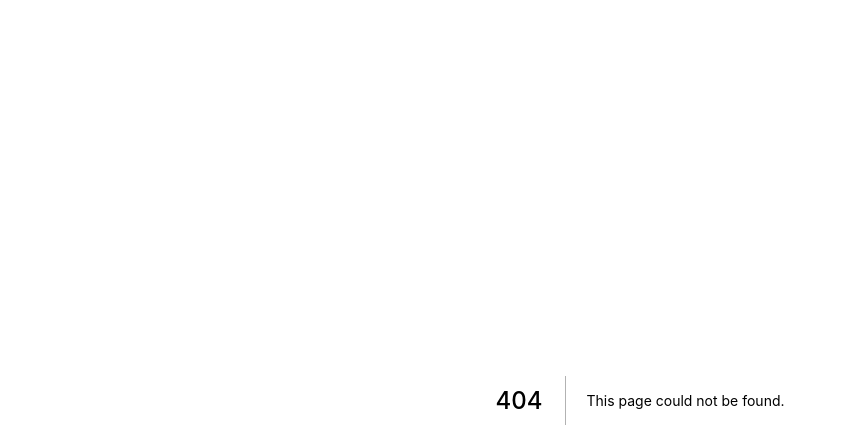
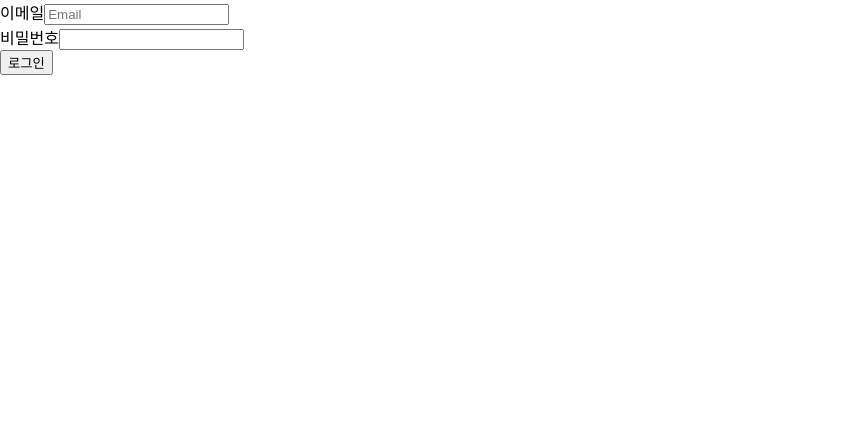
Before and after one commit to jma1020/Blog.jma1020.com-client, a Next.js app: page /members/signin in a window 1280 px wide. Before the commit this address had no page. Shown: the top 448 px of the page, without its empty margins (0-847 px from the left). Built offline with nearby package versions, Linux system fonts and the light colour scheme.

Commit message:
✨ singin 기능 추가

```diff
--- /dev/null
+++ b/src/pages/members/signin.tsx
@@ -0,0 +1,58 @@
+import { NextPage } from "next";
+import React, { useState } from "react";
+import axios from 'axios'
+import { signin } from "../../utils/auth";
+
+const SignInPage: NextPage = () => {
+    const [ email, setEmail ] = useState('')
+    const [ pwd, setPwd] = useState('')
+
+    const handleEmailChange = (e:React.ChangeEvent<HTMLInputElement>)=>{
+        setEmail(e.target.value);
+    }
+
+    const handlePwdChange = (e:React.ChangeEvent<HTMLInputElement>)=>{
+        setPwd(e.target.value)
+    }
+
+    const handleSubmit = (e:React.FormEvent<HTMLFormElement>)=>{
+        e.preventDefault();
+
+        signin(email,pwd).then((res)=>{
+            console.log(res)
+        })
+    }
+
+    return (
+        <div>
+            <form onSubmit={handleSubmit}>
+                <div>
+                    <label htmlFor="uid">
+                        이메일
+                    </label>
+                    <input
+                        type="email"
+                        placeholder="Email"
+                        id="uid"
+                        value={email}
+                        onChange={handleEmailChange}
+                    />
+                </div>
+                <div>
+                    <label htmlFor="pwd">
+                        비밀번호
+                    </label>
+                    <input
+                        type="password"
+                        id="pwd"
+                        value={pwd}
+                        onChange={handlePwdChange}
+                    />
+                </div>
+                <button>로그인</button>
+            </form>
+        </div>
+    )
+}
+
+export default SignInPage
--- a/src/pages/posts/index.tsx
+++ b/src/pages/posts/index.tsx
@@ -2,7 +2,6 @@ import { NextPage } from "next";
 import { MDViewer } from "../../components/MDViewer";
 import useSWR from 'swr'
 import { fetcher } from "../../utils/fetcher";
-import { defaultHead } from "next/head";
 import { PostData } from "../../types/Post";
 
 
--- /dev/null
+++ b/src/utils/auth.ts
@@ -0,0 +1,13 @@
+import axios from 'axios'
+
+export const signin = async(id:string, pwd:string) =>{
+    const response = await axios.post('http://localhost:1337/api/auth/local',{
+        "identifier": id,
+        "password" : pwd,
+    })
+
+    return response
+}
+
+
+//로그인 로직을 page에다 두는건 좀 아니여서 여기로 옮긴거다
```
